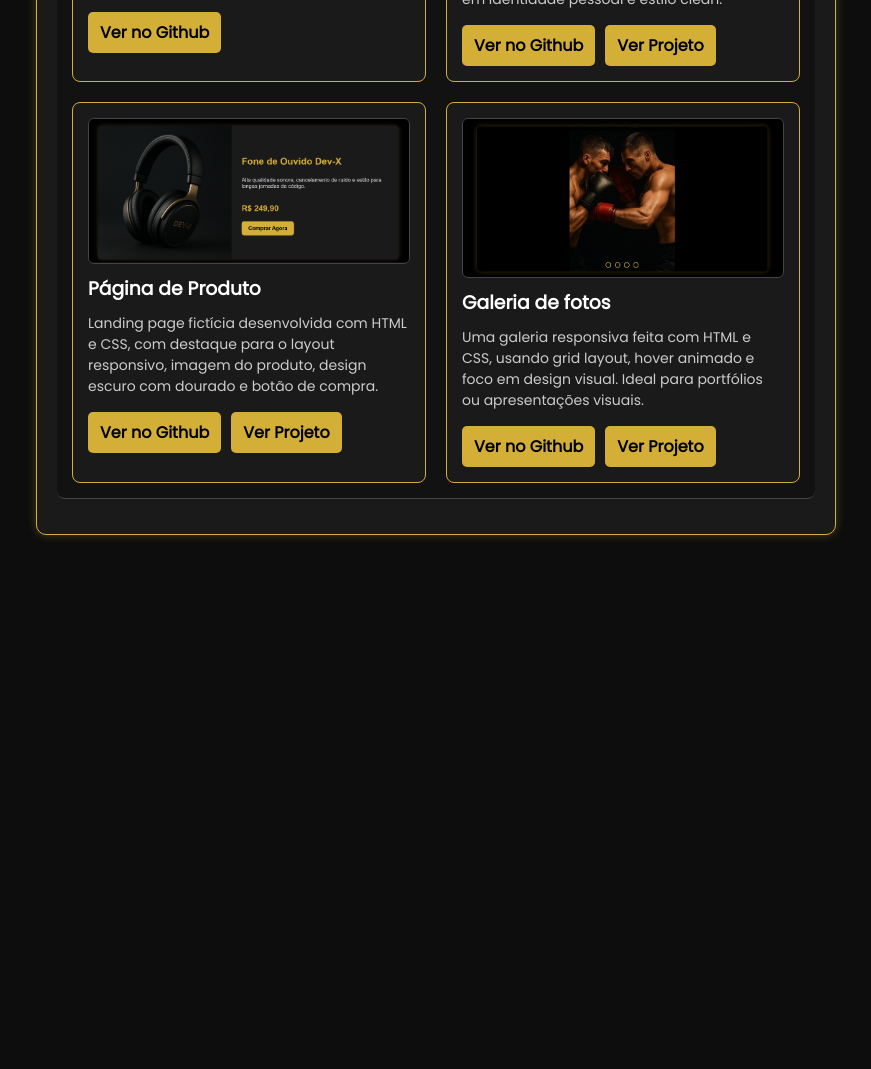
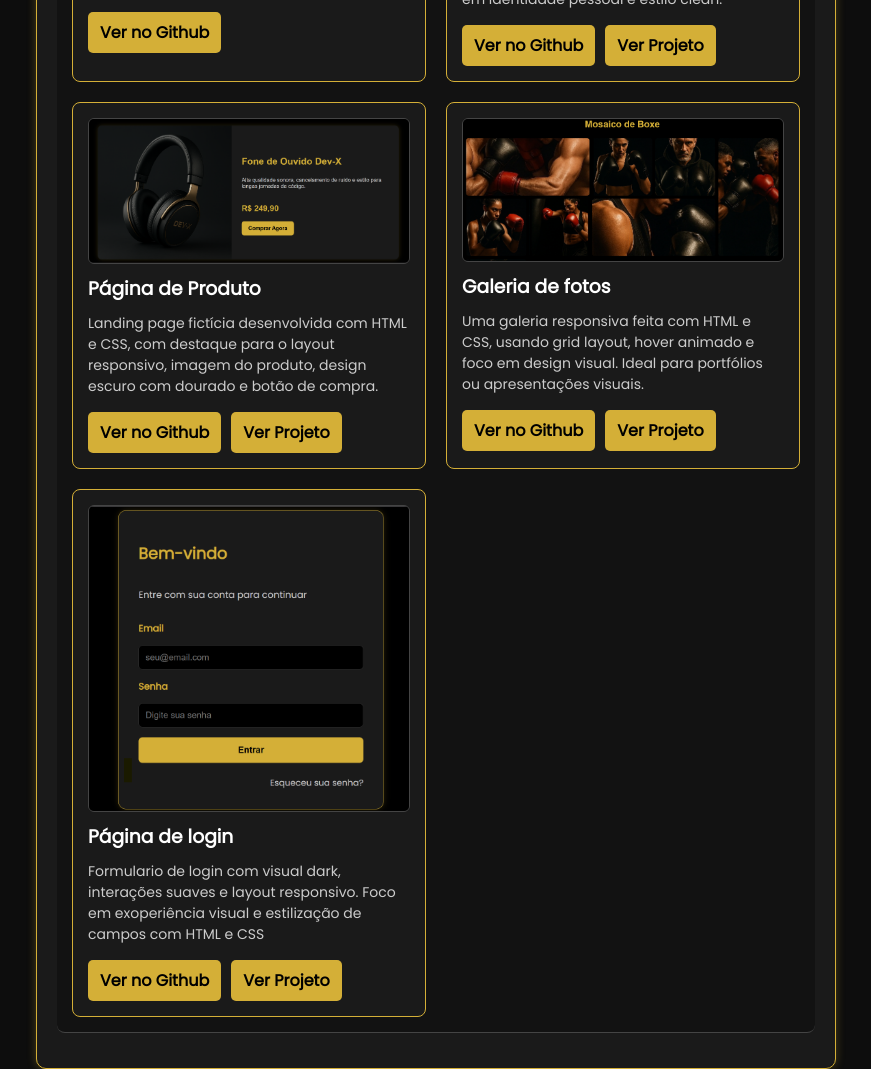
Before and after one commit to HWDelCol/curriculo-fullstack, a plain HTML site: page index.html in a window 1280 px wide. Shown: the part 1334-2403 px from the top of the page, without its empty margins (204-1075 px from the left). Before the commit the page ends 1869 px from the top, so only its background shows below. Drawn offline with Linux system fonts and the light colour scheme.

Commit message:
atualzação portifolio

```diff
--- a/index.html
+++ b/index.html
@@ -84,15 +84,23 @@
                     </div>
                 </div>
                 <div class="projeto">
-                    <img src="assets/img/galeria-de-imagens.png" alt="miniatura da galeria foto">
+                    <img src="assets/img/galeria-de-fotos.png" alt="miniatura da galeria fotos">
                     <h3>Galeria de fotos</h3>
                     <p>Uma galeria responsiva feita com HTML e CSS, usando grid layout, hover animado e foco em design visual. Ideal para portfólios ou apresentações visuais.</p>
                     <div class="botoes">
                         <a href="https://github.com/HWDelCol/curriculo-fullstack/tree/main/projetos/galeria-de-fotos" target="_blank">Ver no Github</a>
                         <a href="projetos/galeria-de-imagens/index.html" target="_blank">Ver Projeto</a>
                     </div>
+        </div>
+        <div class="projeto">
+            <img src="assets/img/pagina-de-login.png" alt="miniatura da galeria fotos">
+            <h3>Página de login</h3>
+            <p>Formulario de login com visual dark, interações suaves e layout responsivo. Foco em exoperiência visual e estilização de campos com HTML e CSS</p>
+            <div class="botoes">
+                <a href="https://github.com/HWDelCol/curriculo-fullstack/tree/main/projetos/pagina-de-login" target="_blank">Ver no Github</a>
+                <a href="projetos/pagina-de-login/index.html" target="_blank">Ver Projeto</a>
             </div>
-        </div>
+</div>
         </section>
     </body>
 </html>
```
Also changed, not shown: projetos/galeria-de-imagens/index.html (+3 -3 lines), assets/img/galeria-de-fotos.png (added), assets/img/galeria-de-imagens.png (deleted), assets/img/pagina-de-login.png (added).
